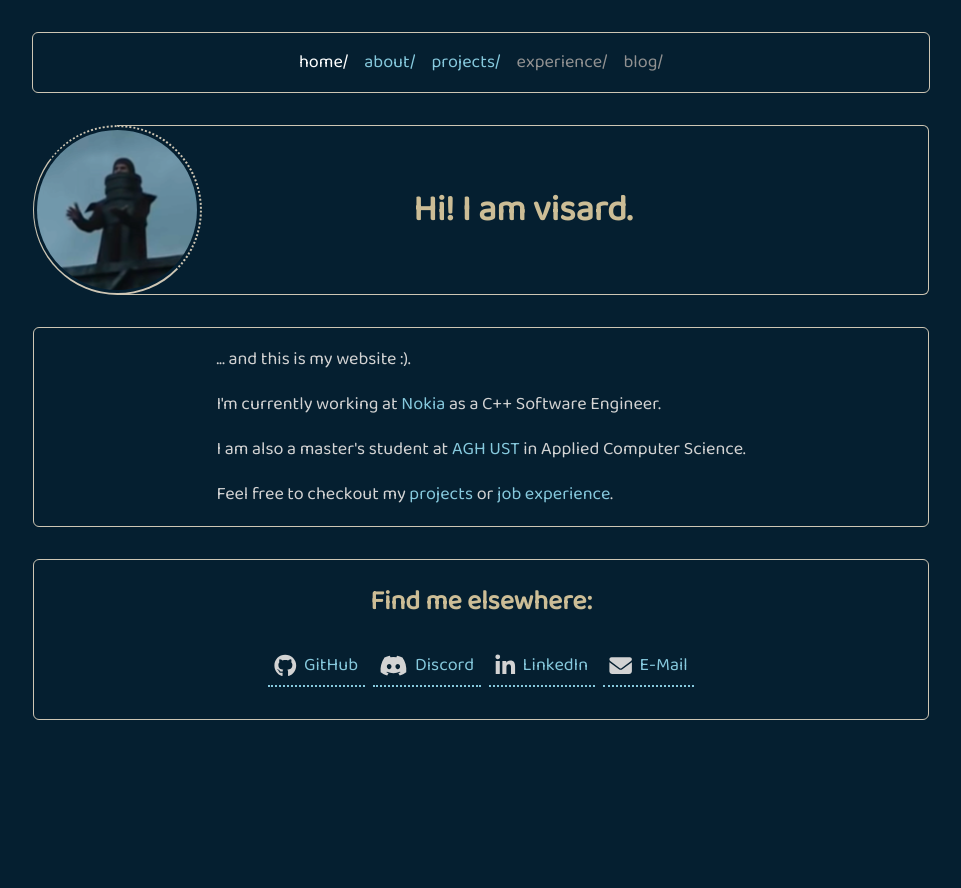
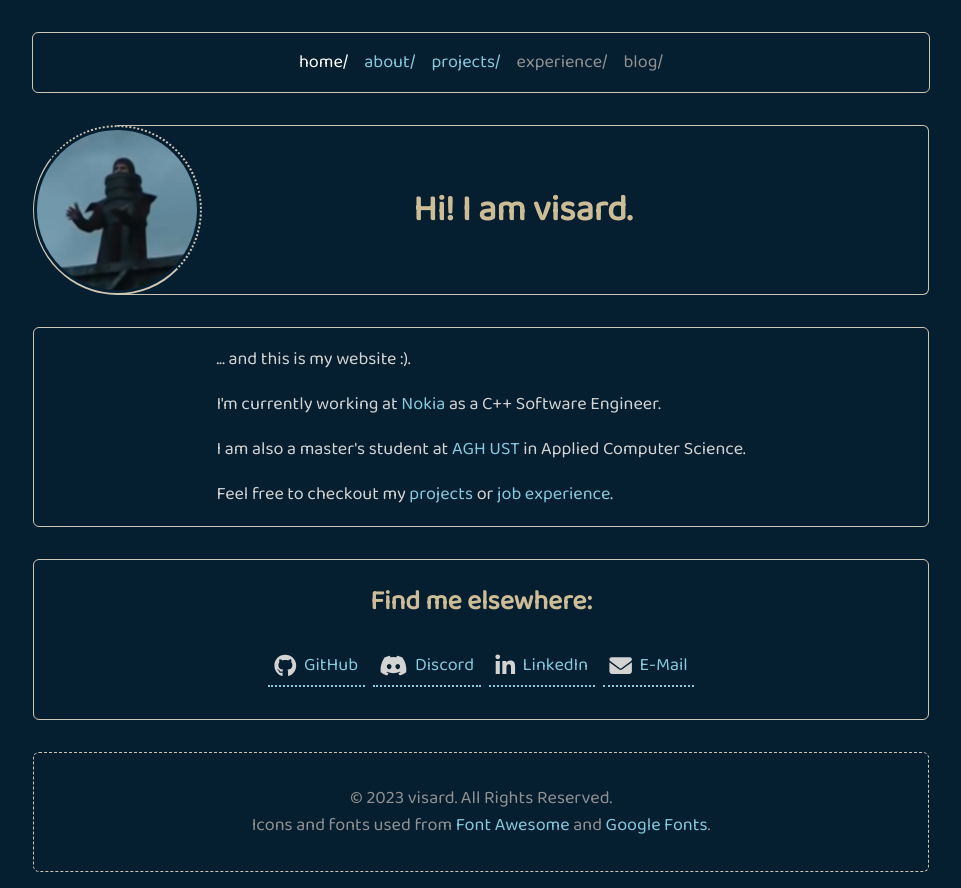
Before and after one commit to vis4rd/vis4rd.github.io, a Vue app: page /home in a window 1280 px wide. Shown: the whole page, without its empty margins (159-1120 px from the left). Before the commit the page ends 800 px from the top, so only its background shows below. Built offline with nearby package versions, Linux system fonts and the light colour scheme.

Commit message:
Add simple footer

```diff
--- a/src/App.vue
+++ b/src/App.vue
@@ -1,5 +1,6 @@
 <script setup>
     import NavigationBar from "@/components/NavigationBar.vue";
+    import FooterSection from "@/components/FooterSection.vue";
 </script>
 
 <template>
@@ -10,6 +11,10 @@
     <main>
         <router-view />
     </main>
+
+    <footer>
+        <FooterSection />
+    </footer>
 </template>
 
 <style scoped>
@@ -31,7 +36,8 @@
         border-color: var(--color-section-border);
     }
 
-    main {
+    main,
+    footer {
         display: flex;
         place-content: center;
         box-sizing: border-box;
--- /dev/null
+++ b/src/components/FooterSection.vue
@@ -0,0 +1,26 @@
+<script setup>
+    import BorderWrapper from "@/components/BorderWrapper.vue";
+</script>
+
+<template>
+    <BorderWrapper padding_left="0" padding_right="0">
+        <div class="footer_section">
+            © {{ new Date(Date.now()).getUTCFullYear() }} visard. All Rights Reserved.
+            <br />
+            Icons and fonts used from
+            <a href="https://fontawesome.com/" target="_blank">Font Awesome</a> and
+            <a href="https://fonts.google.com/" target="_blank">Google Fonts</a>.
+        </div>
+    </BorderWrapper>
+</template>
+
+<style scoped>
+    .border_wrapper {
+        border-style: dashed;
+    }
+
+    .footer_section {
+        text-align: center;
+        color: var(--color-a-disabled);
+    }
+</style>
--- a/src/pages/home/Home.vue
+++ b/src/pages/home/Home.vue
@@ -9,7 +9,7 @@
         <GreetingsSection />
 
         <BorderWrapper padding_top="0" padding_bottom="0">
-            <div class="intro">
+            <div>
                 <p>... and this is my website :).</p>
 
                 <p>
```
